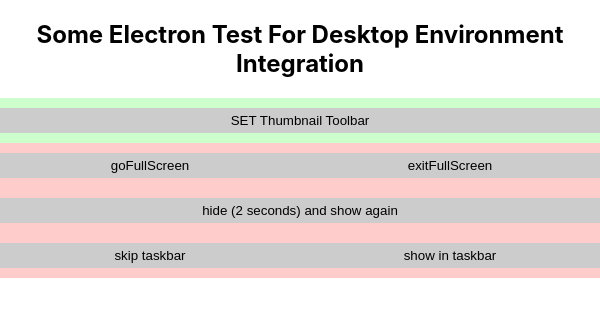
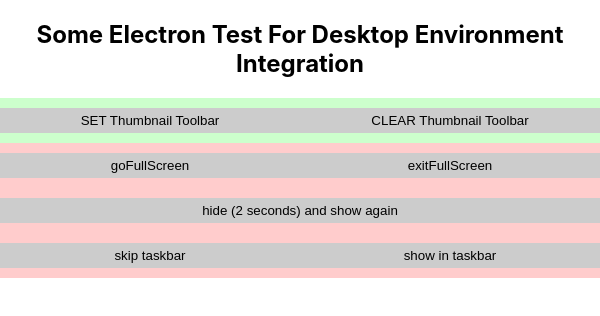
Before and after one commit to codehz/electron-test, an Electron app: page index.html in a window 600 px wide. Drawn offline with Linux system fonts and the light colour scheme; no server answers.

Commit message:
add clear Thumbnail button

```diff
--- a/index.html
+++ b/index.html
@@ -15,6 +15,7 @@
 			<section class="main">
 				<div class="group mainGroup">
 					<button onclick="setThumbnailToolbar()">SET Thumbnail Toolbar</button>
+					<button onclick="clearThumbnailToolbar()">CLEAR Thumbnail Toolbar</button>
 				</div>
 				<div class="group">
 					<button onclick="goFullScreen()">goFullScreen</button>
--- a/page.js
+++ b/page.js
@@ -2,7 +2,7 @@
 const path          = require('path');
 const currentWindow = remote.getCurrentWindow();
 
-function setThumbnailToolbar()  {
+function setThumbnailToolbar() {
     currentWindow.setThumbarButtons([{
         tooltip: 'rewind',
         icon: path.join(__dirname, 'rewind.png')
@@ -13,6 +13,10 @@
         tooltip: 'forward',
         icon: path.join(__dirname, 'forward.png')
     }]);
+}
+
+function clearThumbnailToolbar() {
+    currentWindow.setThumbarButtons([]);
 }
 
 function goFullScreen() {
```
